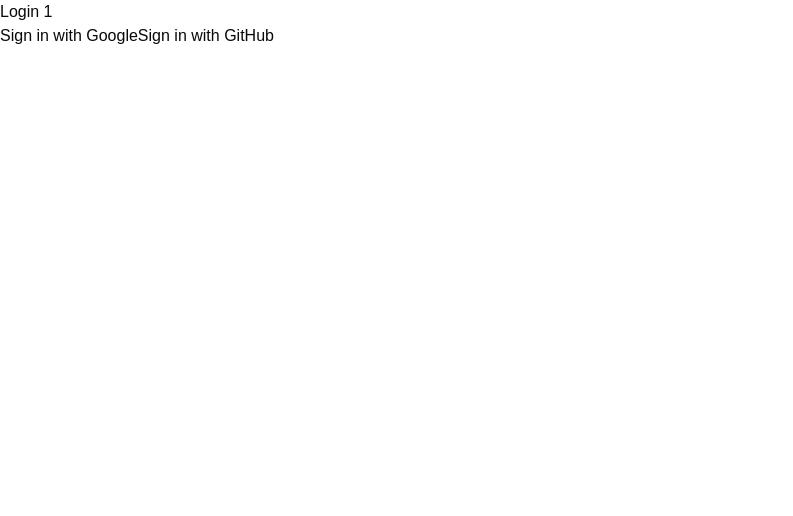
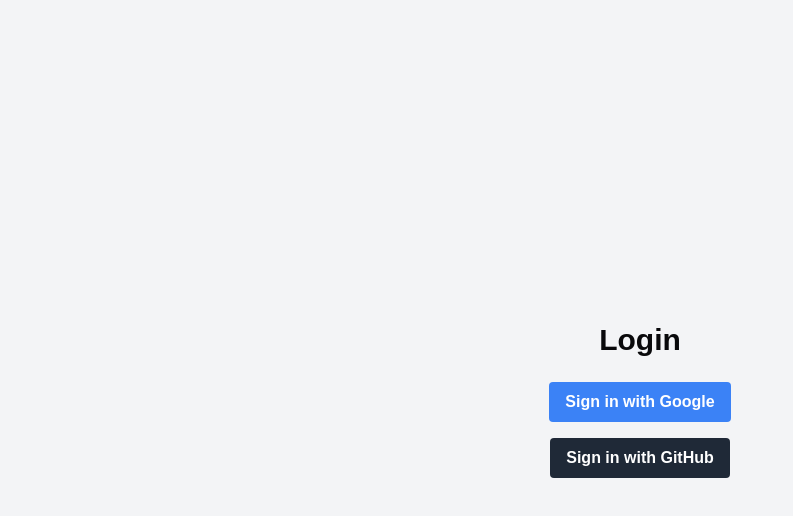
Before and after one commit to satyam1024/wstack, a Next.js app: page /login in a window 1280 px wide. Shown: the top 516 px of the page, without its empty margins (0-793 px from the left). Built offline with nearby package versions, Linux system fonts and the light colour scheme; no server answers.

Commit message:
feat: add login with google and github

```diff
--- a/src/app/(auth)/login/page.tsx
+++ b/src/app/(auth)/login/page.tsx
@@ -15,18 +15,28 @@
 
   if (status === 'authenticated') {
     return (
-      <div>
-        <h1>Welcome, {session.user?.name}!</h1>
-        <p>You are now logged in.</p>
+      <div className="flex flex-col items-center justify-center min-h-screen bg-gray-100">
+        <h1 className="text-2xl font-bold mb-4">Welcome, {session.user?.name}!</h1>
+        <p className="text-lg">You are now logged in.</p>
       </div>
     );
   }
 
   return (
-    <div>
-      <h1>Login 1</h1>
-      <button onClick={() => signIn('google')}>Sign in with Google</button>
-      <button onClick={() => signIn('github')}>Sign in with GitHub</button>
+    <div className="flex flex-col items-center justify-center min-h-screen bg-gray-100">
+      <h1 className="text-3xl font-bold mb-6">Login</h1>
+      <button
+        onClick={() => signIn('google')}
+        className="bg-blue-500 hover:bg-blue-700 text-white font-bold py-2 px-4 rounded mb-4"
+      >
+        Sign in with Google
+      </button>
+      <button
+        onClick={() => signIn('github')}
+        className="bg-gray-800 hover:bg-gray-900 text-white font-bold py-2 px-4 rounded"
+      >
+        Sign in with GitHub
+      </button>
     </div>
   );
 }
```
